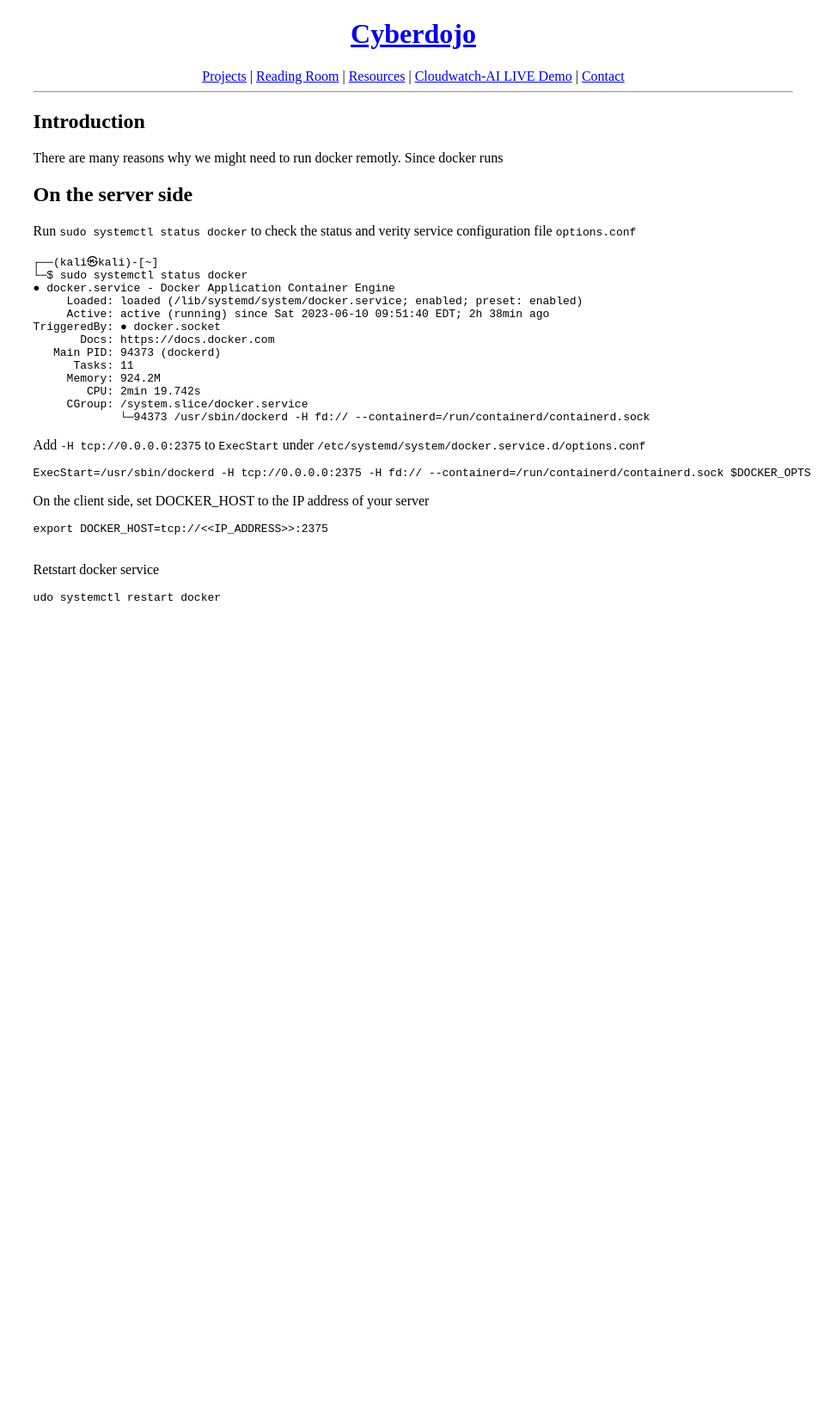
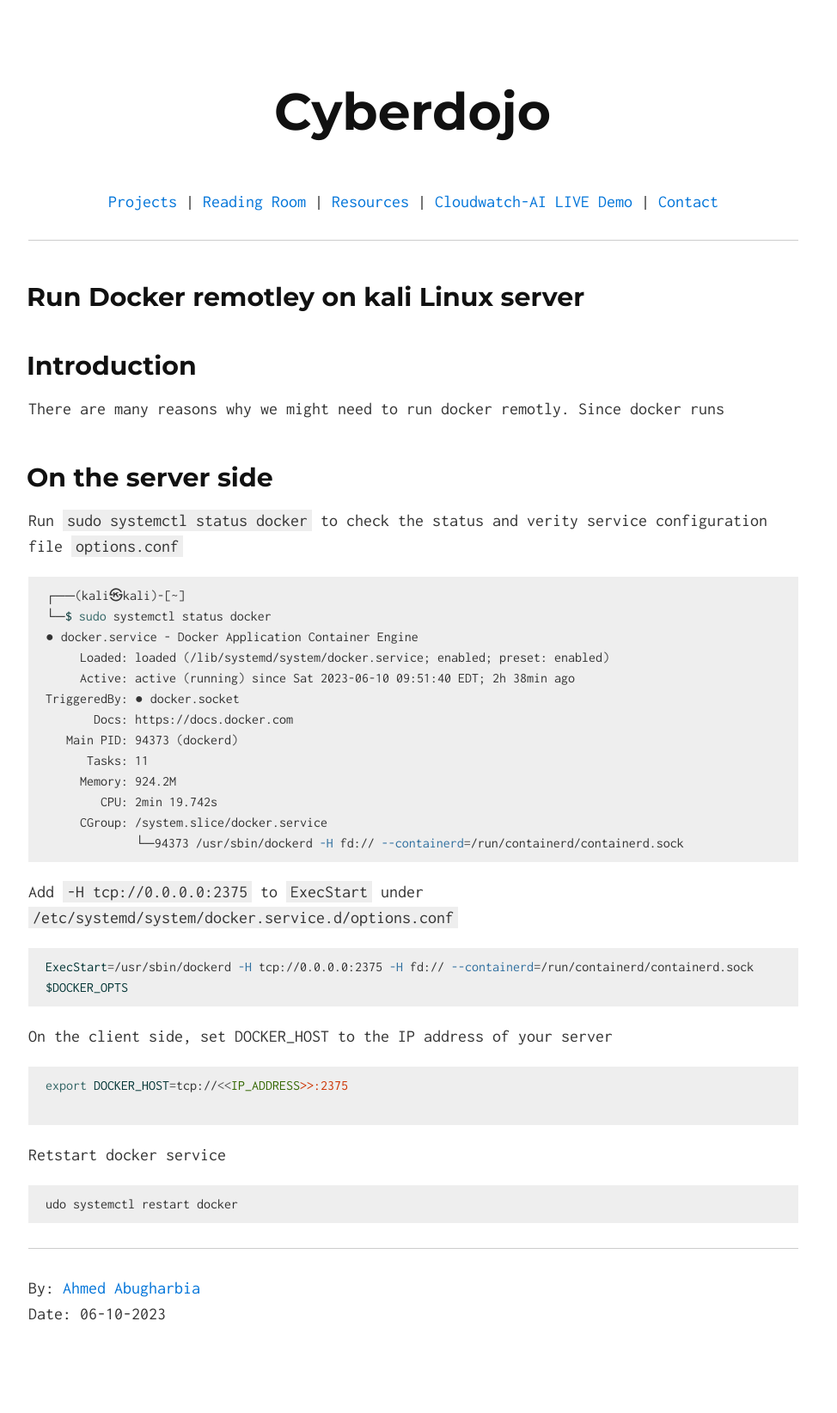
Before and after one commit to Ahmed-AG/cyberdojo-page, a Jekyll site: the page built from read/run-docker-remotley-on-kali.md, in a window 1280 px wide. Shown: the whole page at 86% size, without its empty margins (159-1133 px from the left). Built offline with Jekyll 4.4.1, drawn with Linux system fonts in a browser that asks for light colours; our own code applies the rules of GitHub Pages for plain Markdown files; before the commit the page ends 900 px from its top, so only the background shows below that.

Commit message:
update remote docker read

```diff
--- a/read/run-docker-remotley-on-kali.md
+++ b/read/run-docker-remotley-on-kali.md
@@ -1,6 +1,6 @@
 ---
 layout: reads
-title:  "Run Docker remotley on kali Linux server
+title:  "Run Docker remotley on kali Linux server"
 date:   06-10-2023
 author: "Ahmed Abugharbia"
 author_link: "https://twitter.com/aagsec"
```
